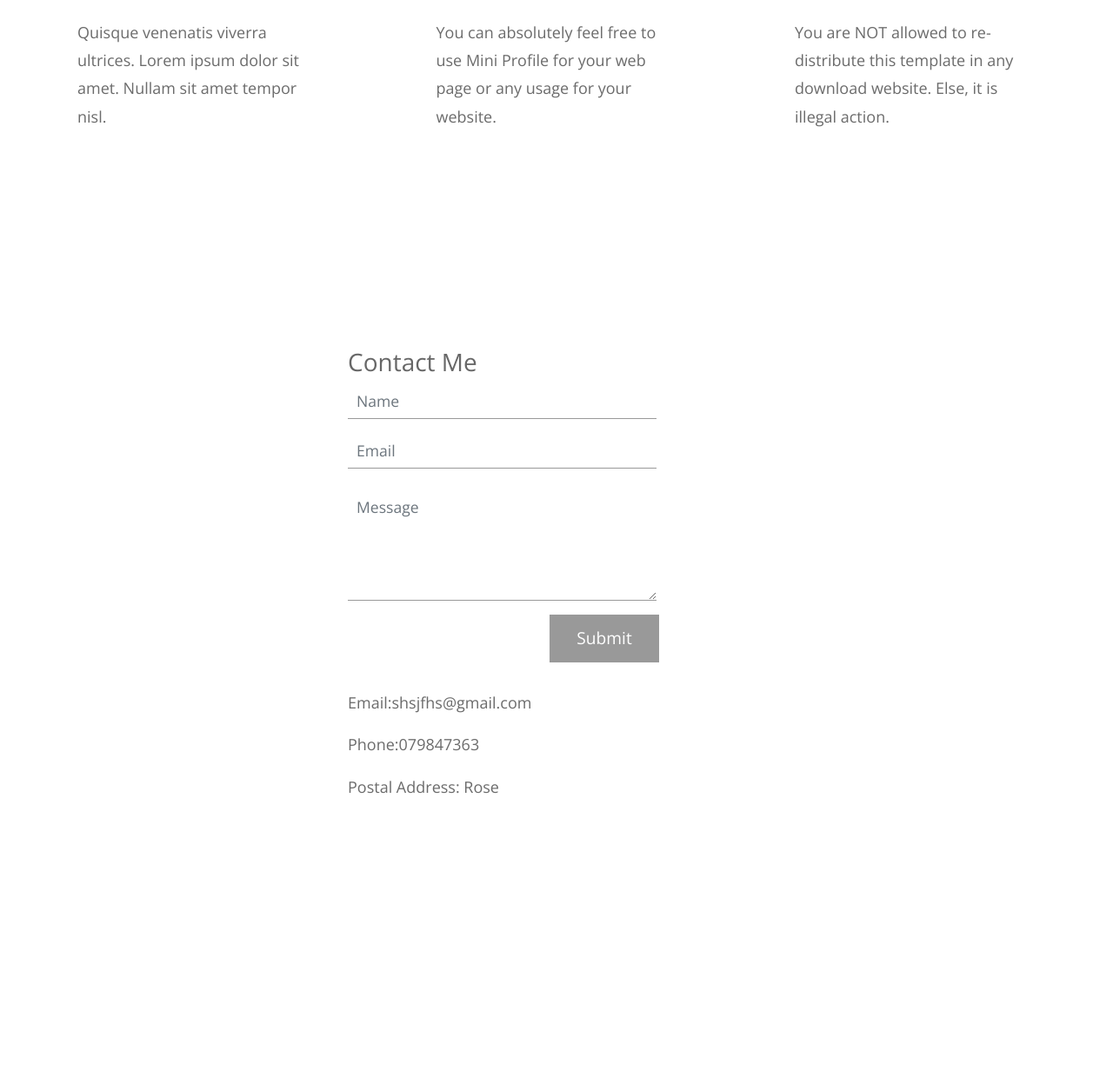
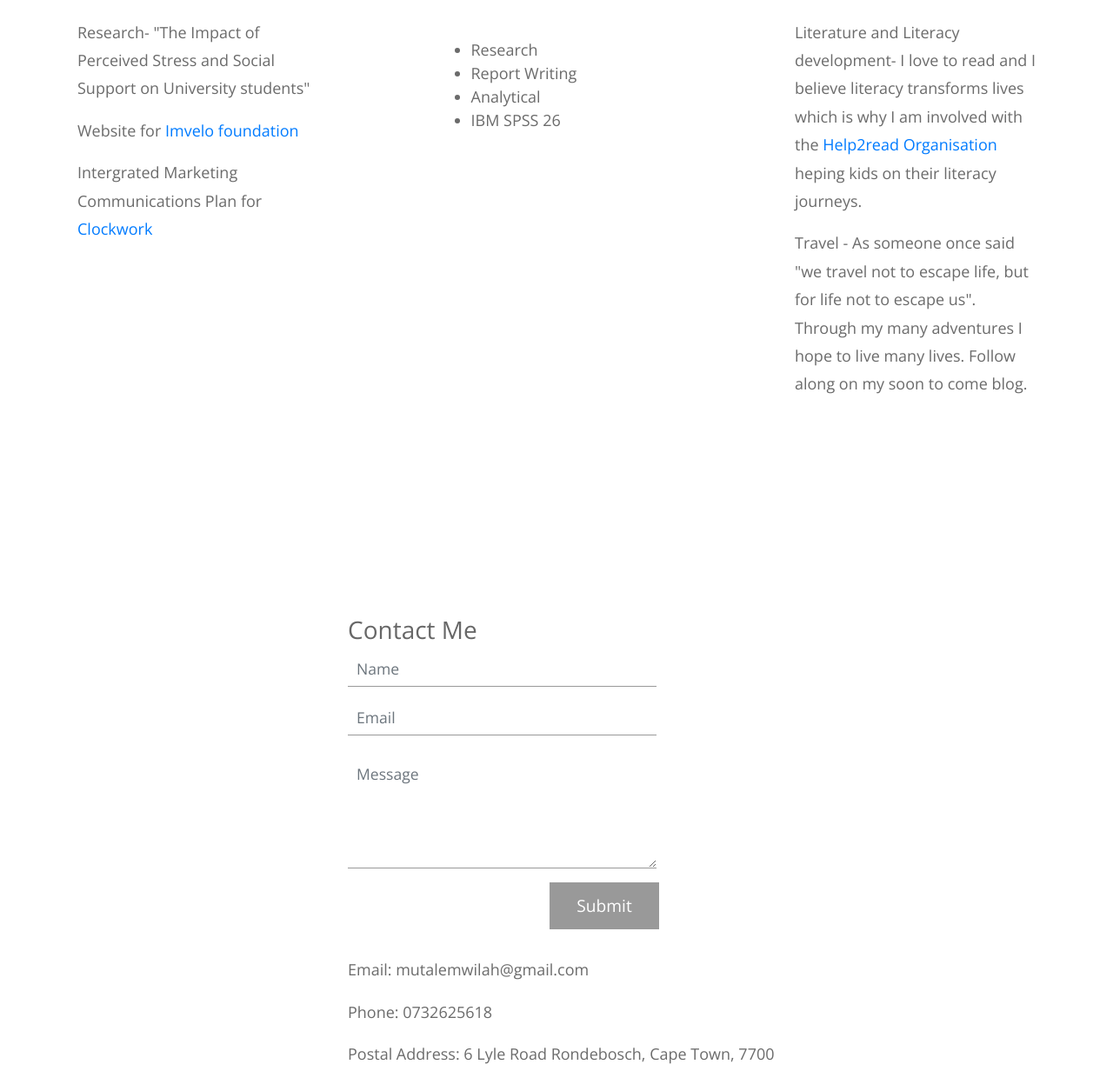
Before and after one commit to Mutale29/PersonalProfile, a plain HTML site: page index.html in a window 1280 px wide. Shown: the part 1460-2692 px from the top of the page at 87% size. Before the commit the page ends 2522 px from the top, so only its background shows below. Drawn offline with nearby package versions, Linux system fonts and the light colour scheme.

Commit message:
Update index.html
Updates made to profile

```diff
--- a/index.html
+++ b/index.html
@@ -42,10 +42,19 @@ https://templatemo.com/tm-530-mini-profile
               <div class="tm-welcome-left">
                 <h2 class="tm-welcome-title">About Mutale</h2>
                 <p class="pb-0">
-                  This is Bootstrap v4.3.1 parallax layout for you. Credit goes to <a rel="nofollow" href="https://www.pexels.com">Pexels</a> for 2 background images. In
-                  odio sapien, commodo id ullamcorper ac, dignissim at sapien.
-                  Nullam leo massa, vaius ac massa et, tincidunt imperdiet
-                turpis. </p>
+                  I am a Bachelor of Business Science graduate from the University of Cape Town. I specialised in Organisational Psychology which is directly aligned with my interest in workplace dynamics
+                  and how they affect the quality of life of employees, given that individuals spend approximately 90 000 hours of their lifetime at work.
+
+                </p>
+                <p class="pb-0">
+                   I am currently pursuing a Master's in Financial Technology with a keen interest in the tech industry and creating a stack that includes Web Development (HTML, CSS, Javascript),
+                   Python, and Git.
+                </p>
+
+                   Outside of that I'm passionate about travel, African literature and videography.
+
+                </p>
+
               </div>
             </div>
             <!-- Brown bg -->
@@ -77,8 +86,13 @@ https://templatemo.com/tm-530-mini-profile
                   Projects
                 </h3>
                 <p class ="up"    class="mb-0">
-                  Quisque venenatis viverra ultrices. Lorem ipsum dolor sit
-                  amet. Nullam sit amet tempor nisl.
+                  Research- "The Impact of Perceived Stress and Social Support on University students"
+                </p>
+                <p class ="up"    class="mb-0">
+                  Website for <a rel="nofollow" href="https://mwlmut001.wixsite.com/imvelo">Imvelo foundation</a>
+                </p>
+                <p class ="up"    class="mb-0">
+                  Intergrated Marketing Communications Plan for <a rel="nofollow" href="https://clockworkapp.co.za/">Clockwork</a>
                 </p>
               </div>
               <div class="tm-contact-item">
@@ -87,7 +101,14 @@ https://templatemo.com/tm-530-mini-profile
                   Skills
                 </h3>
                 <p class ="up"  class="mb-0">
-                  You can absolutely feel free to use Mini Profile for your web page or any usage for your website.
+                  <ul>
+                    <li>Research</li>
+                    <li>Report Writing</li>
+                    <li>Analytical</li>
+                    <li>IBM SPSS 26</li>
+
+
+                  </ul>
                 </p>
               </div>
 
@@ -97,7 +118,13 @@ https://templatemo.com/tm-530-mini-profile
                   Interests
                 </h3>
                 <p class ="up" class="mb-0">
-                  You are NOT allowed to re-distribute this template in any download website. Else, it is illegal action.
+                  Literature and Literacy development- I love to read and I believe literacy transforms lives which is why I am involved with
+                  the <a rel="nofollow" href="https://help2read.org/">Help2read Organisation</a> heping kids on their literacy journeys.
+                </p>
+                <p class ="up" class="mb-0">
+                  Travel - As someone once said "we travel not to escape life, but for life not to escape us". Through my many adventures I hope
+                  to live many lives.
+                  Follow along on my soon to come blog.
                 </p>
               </div>
             </div>
@@ -155,13 +182,13 @@ https://templatemo.com/tm-530-mini-profile
                 </button>
               </div>
               <p id="down" class ="up" class="mb-0">
-                Email:shsjfhs@gmail.com
+                Email: mutalemwilah@gmail.com
               </p>
               <p id="down" class ="up" class="mb-0">
-                Phone:079847363
+                Phone: 0732625618
               </p>
               <p id="down" class ="up" class="mb-0">
-                Postal Address: Rose
+                Postal Address: 6 Lyle Road Rondebosch, Cape Town, 7700
               </p>
 
 
```
